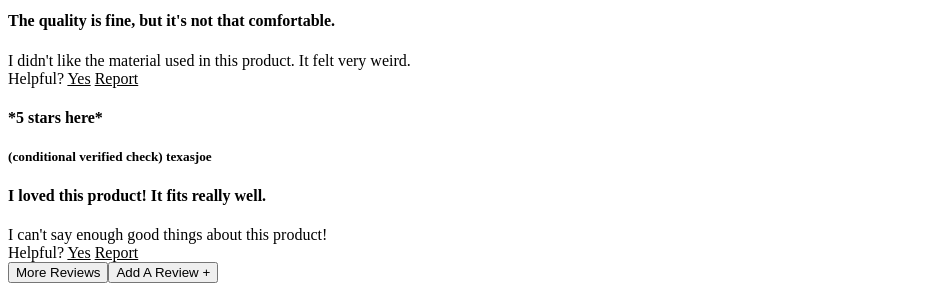
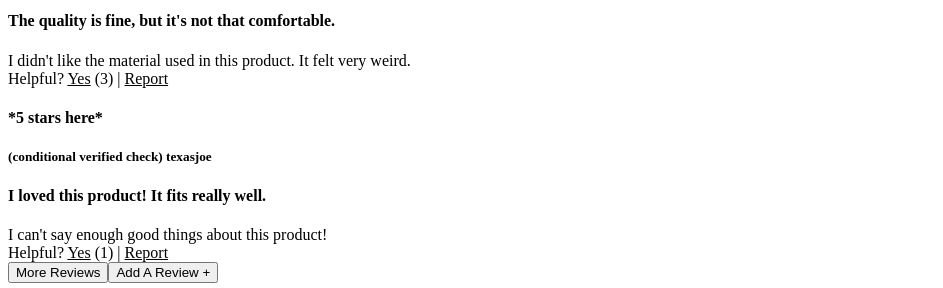
Before and after one commit to Ari-Design/Modern-Shopping-Site, a React app: page / in a window 1280 px wide. Shown: the part 1783-2071 px from the top of the page, without its empty margins (0-943 px from the left). Built offline with nearby package versions, Linux system fonts and the light colour scheme; the HTML template or start-up script is replaced by a standard one.

Commit message:
Small changes to ReviewTile display

```diff
--- a/client/src/Reviews/ReviewTile.jsx
+++ b/client/src/Reviews/ReviewTile.jsx
@@ -7,8 +7,8 @@ var ReviewTile = (props) => {
     <div className="review_sumarry"><h4>{props.review.summary}</h4></div>
     <div className="review_body">{props.review.body}</div>
     <div className="footer">
-    Helpful? <a id="helpful_button" className="helpful_button"><u>Yes</u></a>
-    <a id="report_button" className="repot_button">   <u>Report</u></a>
+    Helpful? <a id="helpful_button" className="helpful_button"><u>Yes</u> ({props.review.helpfulness})  |  </a>
+    <a id="report_button" className="repot_button"><u>Report</u></a>
     </div>
     </>
   )
```
